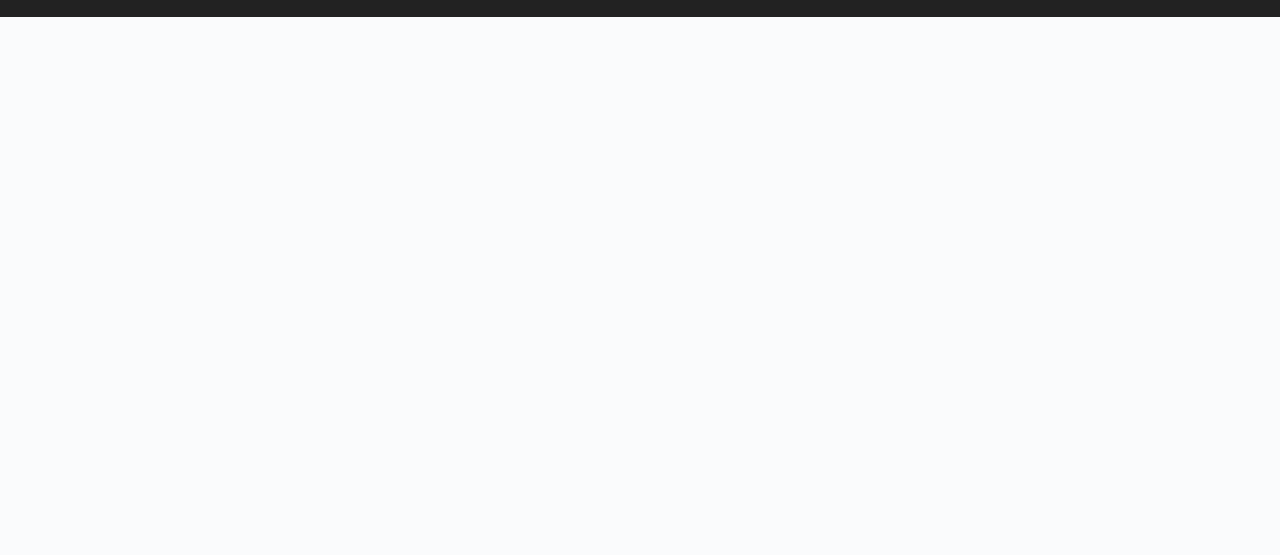
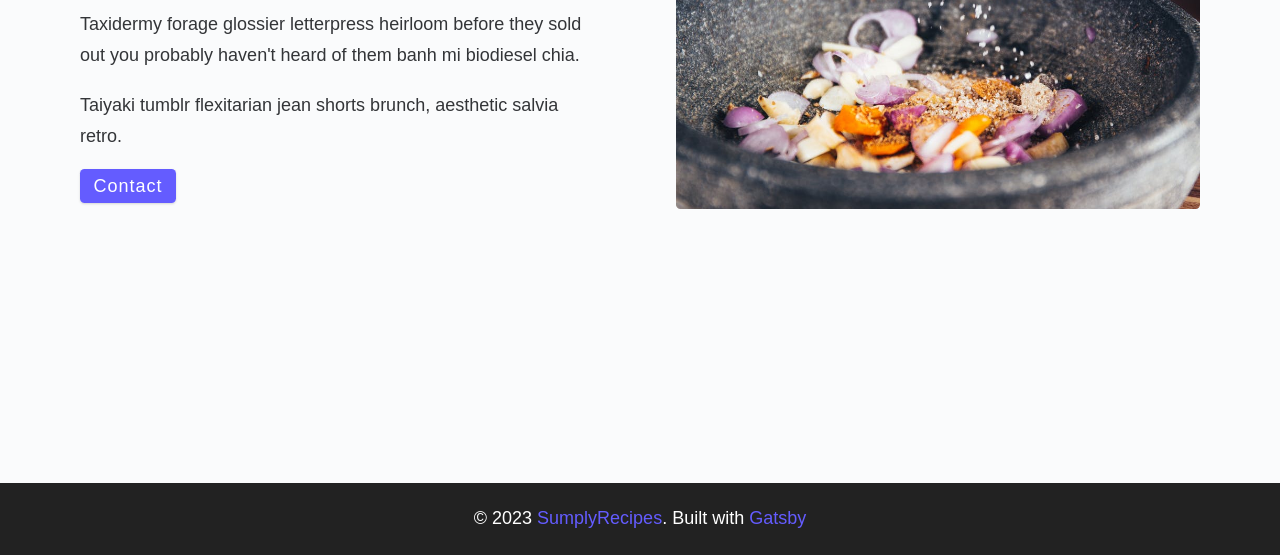
Before and after one commit to cvine21/gatsby-recipes, a Gatsby site: page /about in a window 1280 px wide. Shown: the part 245-800 px from the top of the page. Built offline with nearby package versions, Linux system fonts and the light colour scheme; Gatsby itself is replaced by a stand-in of ours.

Commit message:
feat: 🎸 about page layout
about page article and image have been added

```diff
--- a/gatsby-config.js
+++ b/gatsby-config.js
@@ -8,5 +8,11 @@
  * @type {import('gatsby').GatsbyConfig}
  */
 module.exports = {
-  plugins: [`gatsby-plugin-styled-components`, `gatsby-plugin-sass`],
+  plugins: [
+    `gatsby-plugin-styled-components`,
+    `gatsby-plugin-sass`,
+    `gatsby-plugin-image`,
+    `gatsby-plugin-sharp`,
+    `gatsby-transformer-sharp`,
+  ],
 };
--- a/package.json
+++ b/package.json
@@ -15,8 +15,12 @@
   "dependencies": {
     "babel-plugin-styled-components": "^2.0.7",
     "gatsby": "^5.3.3",
+    "gatsby-plugin-image": "^3.3.2",
     "gatsby-plugin-sass": "^6.3.1",
+    "gatsby-plugin-sharp": "^5.3.2",
     "gatsby-plugin-styled-components": "^6.3.0",
+    "gatsby-source-filesystem": "^5.3.1",
+    "gatsby-transformer-sharp": "^5.3.1",
     "normalize.css": "^8.0.1",
     "react": "^18.2.0",
     "react-dom": "^18.2.0",
--- a/src/pages/about.js
+++ b/src/pages/about.js
@@ -1,10 +1,35 @@
+import { Link } from "gatsby";
+import { StaticImage } from "gatsby-plugin-image";
 import React from "react";
 import Layout from "../components/Layout";
 
 function About() {
   return (
     <Layout>
-      <h2>About</h2>
+      <main className="page">
+        <section className="about-page">
+          <article>
+            <h2>I'm baby coloring book poke taxidermy</h2>
+            <p>
+              Taxidermy forage glossier letterpress heirloom before they sold
+              out you probably haven't heard of them banh mi biodiesel chia.
+            </p>
+            <p>
+              Taiyaki tumblr flexitarian jean shorts brunch, aesthetic salvia
+              retro.
+            </p>
+            <Link to="/contact" className="btn">
+              contact
+            </Link>
+          </article>
+          <StaticImage
+            src="../assets/images/about.jpeg"
+            alt="Person pouring salt in bowl"
+            placeholder="blurred"
+            className="about-img"
+          />
+        </section>
+      </main>
     </Layout>
   );
 }
```
Also changed, not shown: jsconfig.json (deleted, +0 -14 lines), 1 other file.
